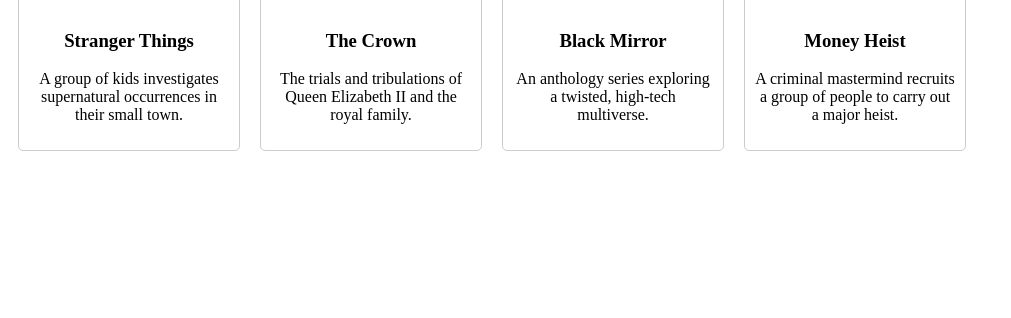
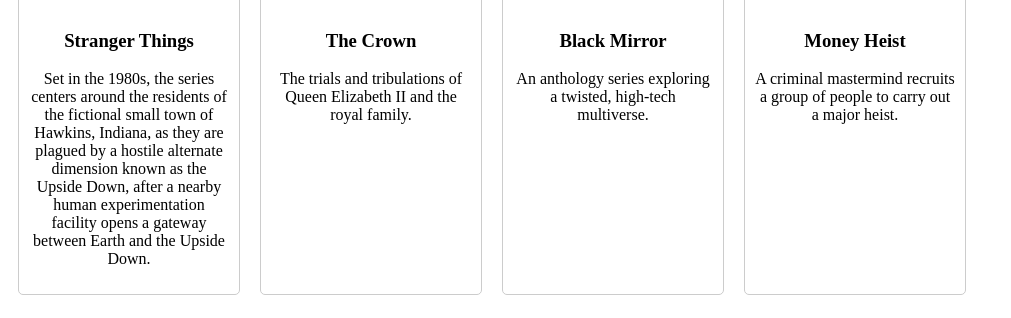
Before and after one commit to jmeza44/my-favorite-series, an Angular app: page / in a window 1280 px wide. Shown: the part 182-500 px from the top of the page, without its empty margins (0-1011 px from the left). Built offline with nearby package versions, Linux system fonts and the light colour scheme.

Commit message:
Add the Stranger Things serie description

```diff
--- a/src/app/app.component.ts
+++ b/src/app/app.component.ts
@@ -10,7 +10,7 @@ export class AppComponent {
     {
       title: 'Stranger Things',
       imageUrl: 'https://es.web.img3.acsta.net/pictures/22/05/14/13/26/5638861.jpg',
-      description: 'A group of kids investigates supernatural occurrences in their small town.'
+      description: 'Set in the 1980s, the series centers around the residents of the fictional small town of Hawkins, Indiana, as they are plagued by a hostile alternate dimension known as the Upside Down, after a nearby human experimentation facility opens a gateway between Earth and the Upside Down.'
     },
     {
       title: 'The Crown',
```
